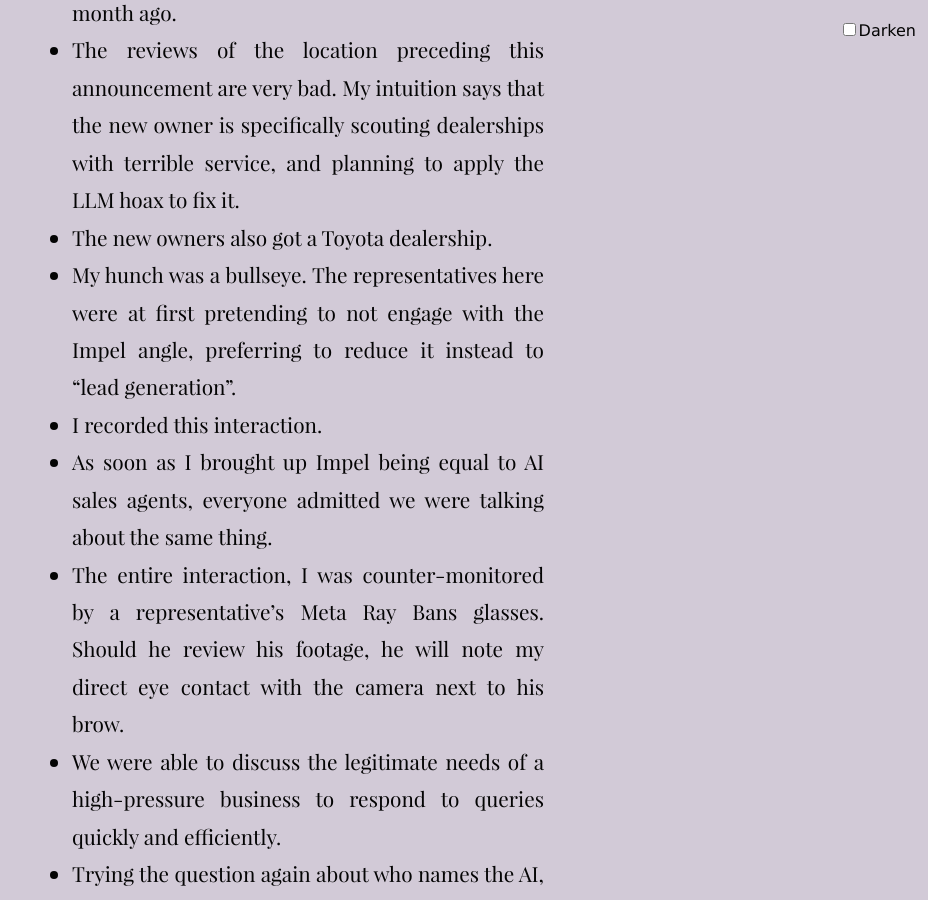
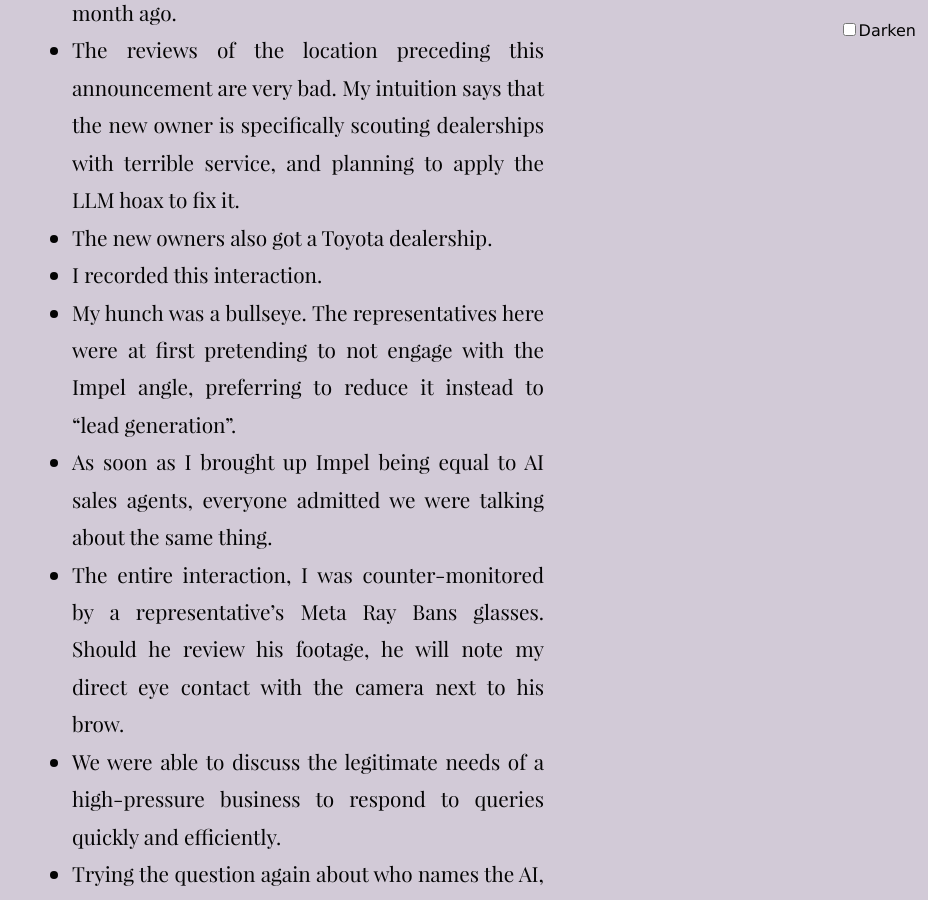
Before and after one commit to tiliv/antibody, a Jekyll site: the page built from docs/journal/autumn-ryan-First-State-Auto-Group/index.md, in a window 1280 px wide and 900 px high, scrolled down 6537 px. Shown: the whole window, without its empty margins (352-1280 px from the left). Built offline with Jekyll 4.4.1, drawn with Linux system fonts in a browser that asks for light colours.

Commit message:
Reorder for chronology

```diff
--- a/docs/journal/autumn-ryan-First-State-Auto-Group/index.md
+++ b/docs/journal/autumn-ryan-First-State-Auto-Group/index.md
@@ -76,8 +76,8 @@ _Supplemental:_
 - It appears the owner of Crossroads Hyundai bought the Reed Hyundai dealership exactly a month ago.
 - The reviews of the location preceding this announcement are very bad. My intuition says that the new owner is specifically scouting dealerships with terrible service, and planning to apply the LLM hoax to fix it.
 - The new owners also got a Toyota dealership.
+- I recorded this interaction.
 - My hunch was a bullseye. The representatives here were at first pretending to not engage with the Impel angle, preferring to reduce it instead to "lead generation".
-- I recorded this interaction.
 - As soon as I brought up Impel being equal to AI sales agents, everyone admitted we were talking about the same thing.
 - The entire interaction, I was counter-monitored by a representative's Meta Ray Bans glasses. Should he review his footage, he will note my direct eye contact with the camera next to his brow.
 - We were able to discuss the legitimate needs of a high-pressure business to respond to queries quickly and efficiently.
```
